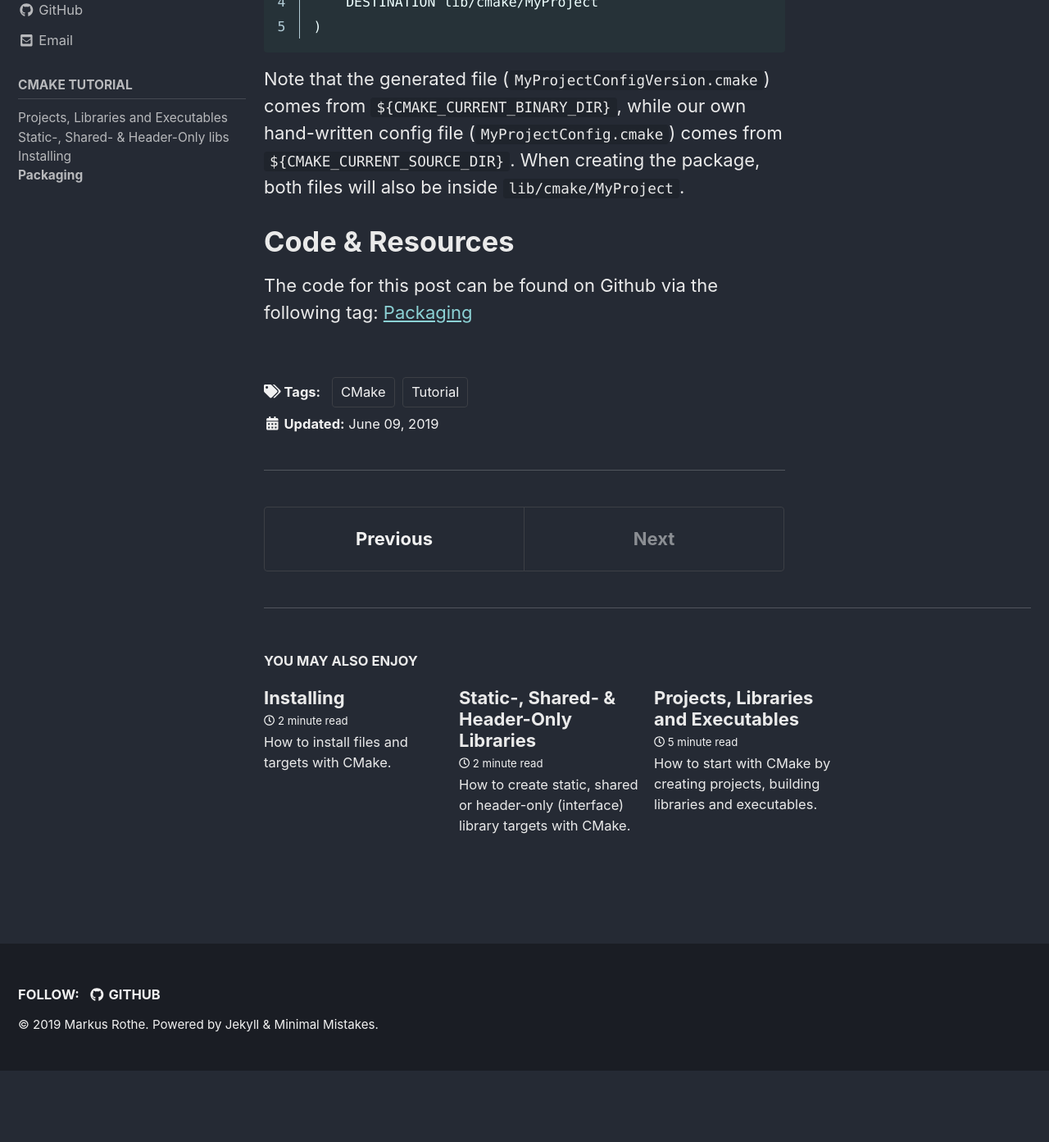
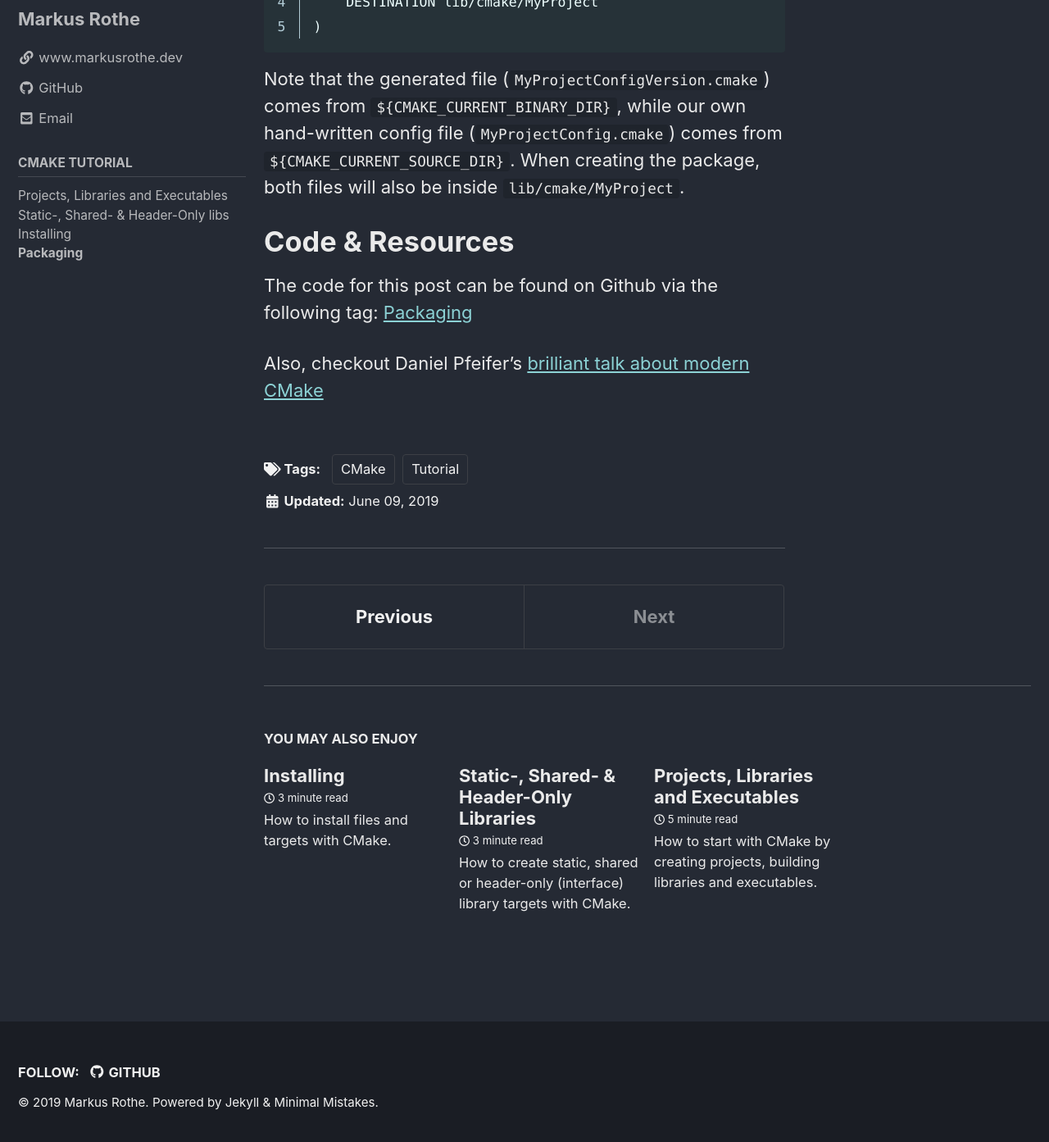
Before and after one commit to markusrothe/markusrothe.github.io, a Jekyll site: the page built from _posts/2019-06-09-Packaging.md, in a window 1280 px wide and 1400 px high, scrolled down 8758 px. Shown: the top 1393 px of the window at 82% size. Built offline with Jekyll 4.4.1, drawn with Linux system fonts in a browser that asks for light colours; cached includes are drawn as plain includes; nearby versions of some CDN libraries; before the commit the page ends 10064 px from its top, so only the background shows below that.

Commit message:
Added reference to Daniel Pfeifer's CMake talk

```diff
--- a/_posts/2019-06-09-Packaging.md
+++ b/_posts/2019-06-09-Packaging.md
@@ -234,3 +234,5 @@
 # Code & Resources
 The code for this post can be found on Github via the following tag:
 [Packaging](https://github.com/markusrothe/cmake_essentials/tree/Packaging)
+
+Also, checkout Daniel Pfeifer's [brilliant talk about modern CMake](https://www.youtube.com/watch?v=bsXLMQ6WgIk)
```
Also changed, not shown: _posts/2019-06-06-Projects-Libraries-Executables.md (+2 -0 lines), _posts/2019-06-07-Static-Shared-Header-Only-Libraries.md (+2 -0 lines), _posts/2019-06-08-Installing.md (+2 -0 lines).
